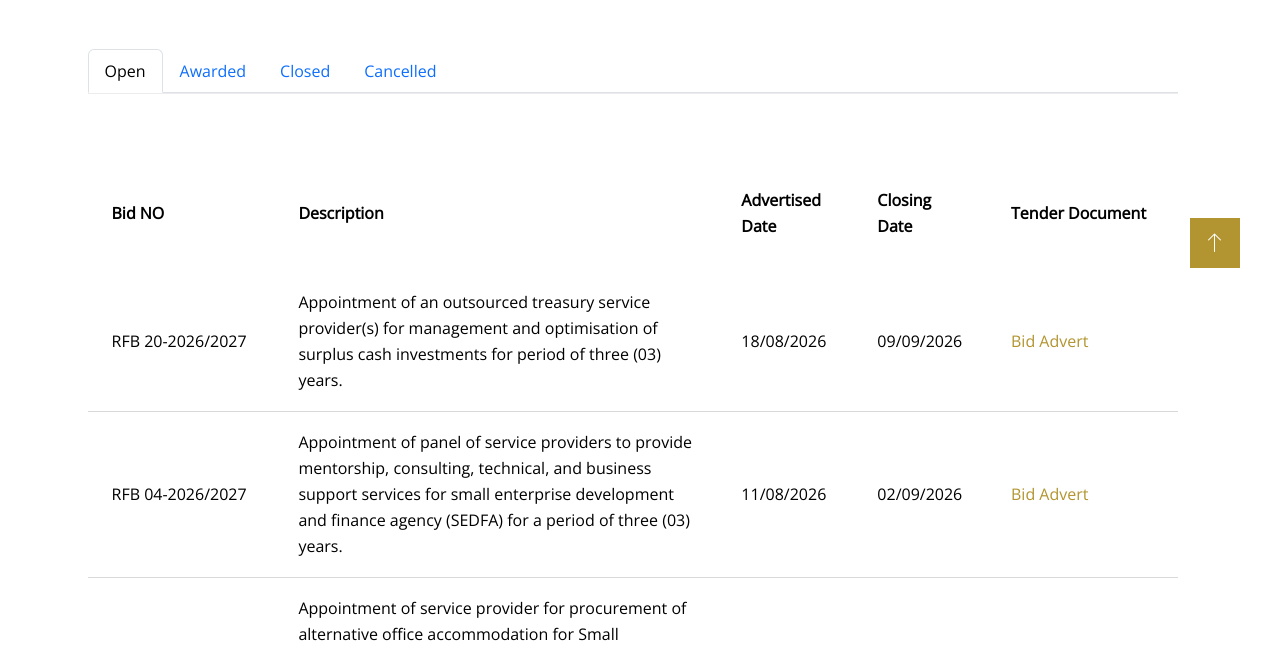
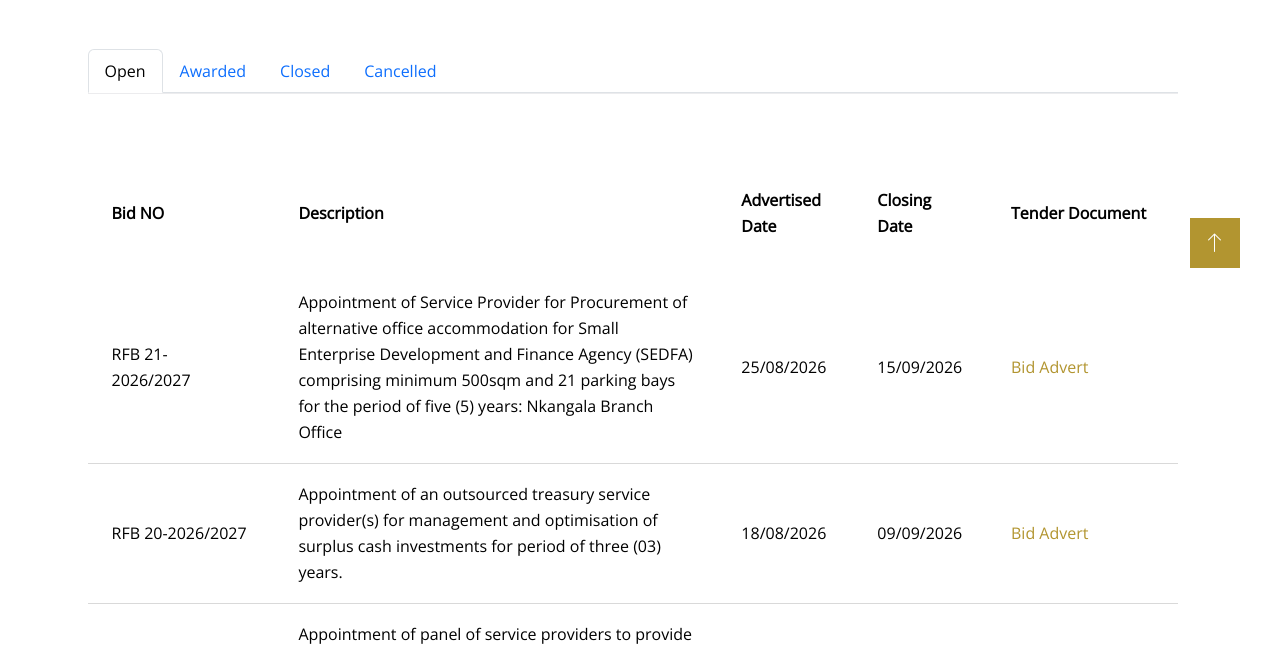
Before and after one commit to MMMchunu/SEDFA-Website, a plain HTML site: page tenders.html in a window 1280 px wide. Shown: the part 592-1243 px from the top of the page. Drawn offline with nearby package versions, Linux system fonts and the light colour scheme.

Commit message:
RFQs and Tenders

```diff
--- a/tenders.html
+++ b/tenders.html
@@ -281,6 +281,20 @@
                                   <th>Advertised Date</th>
                                   <th>Closing Date</th>
                                   <th>Tender Document</th>
+                                </tr>
+                                <tr>
+                                  <td>RFB 21- 2026/2027</td>
+                                  <td>
+                                    Appointment of Service Provider for Procurement of alternative office accommodation for Small Enterprise
+                                    Development and Finance Agency (SEDFA) comprising minimum 500sqm and 21 parking bays for the period of
+                                    five (5) years: Nkangala Branch Office
+                                  </td>
+                                  <td>25/08/2026</td>
+                                  <td>15/09/2026</td>
+                                  <td>
+                                    <a href="tenders/2026/RFB_21_2026:2027/OFFICE LEASE NKANGALA BRANCH OFFICE 250826.pdf" target="_blank">Bid Advert</a>
+
+                                  </td>
                                 </tr>
                                 <tr>
                                   <td>RFB 20-2026/2027 </td>
```
Also changed, not shown: index.html (+2 -2 lines), 6 other files.
